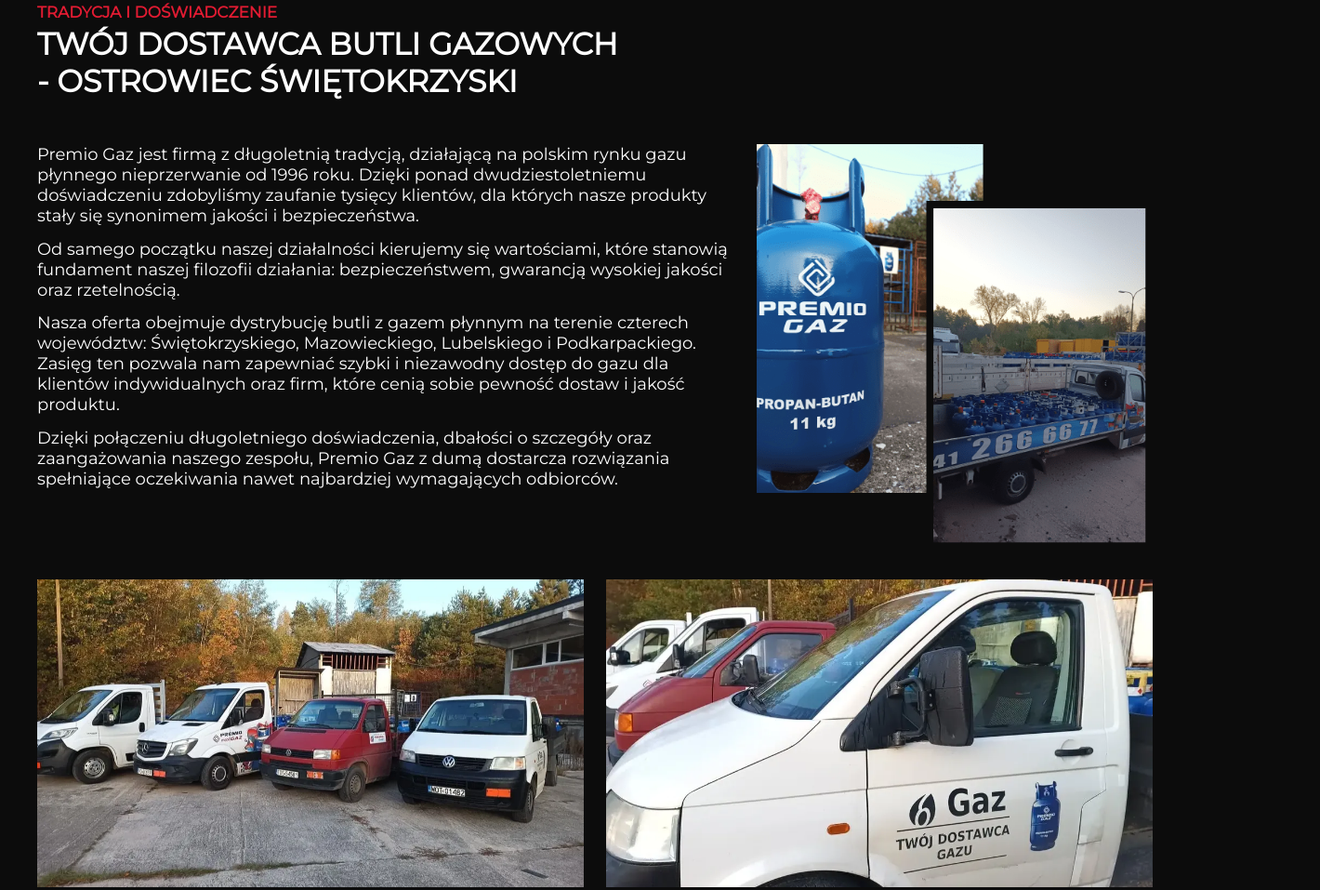
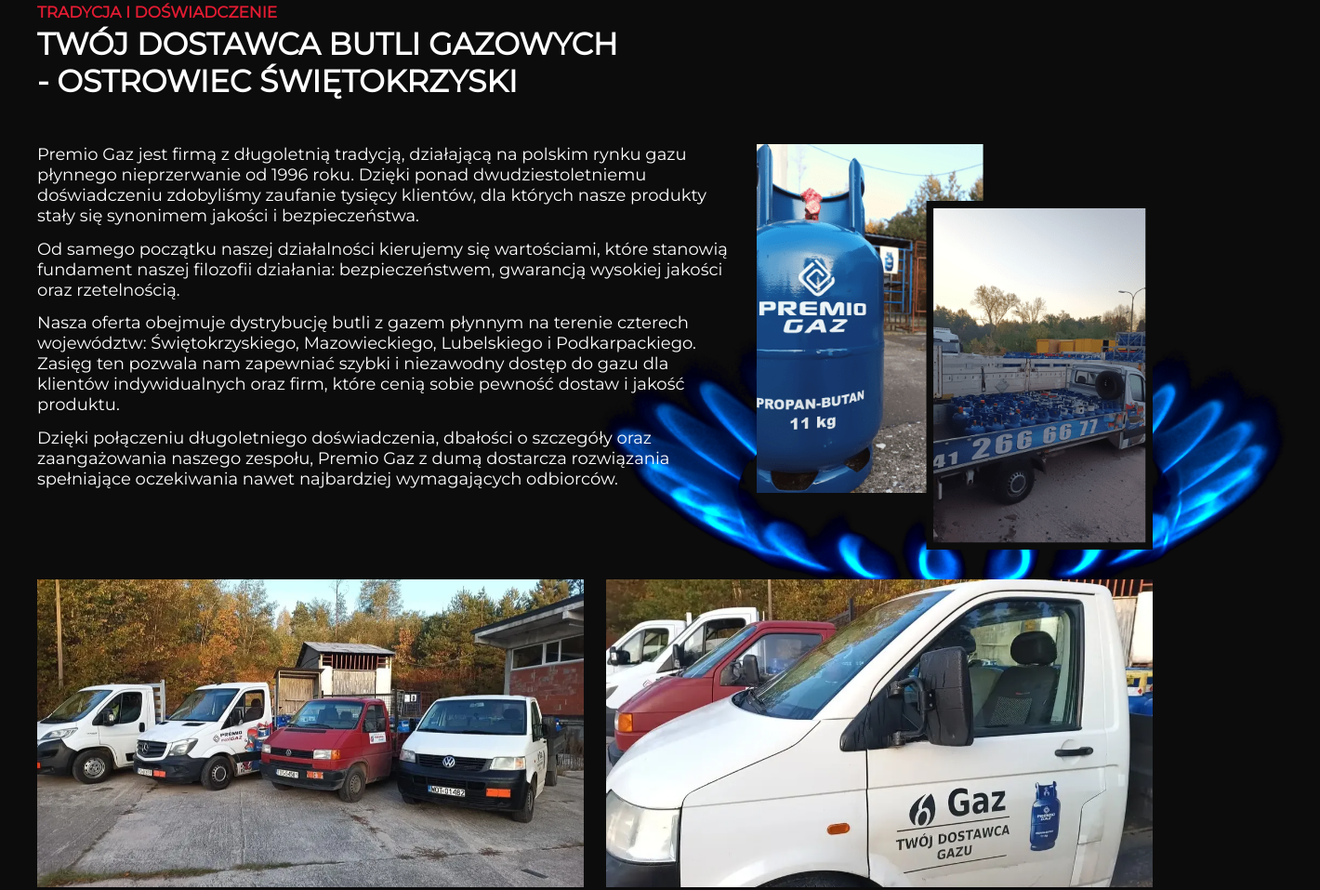
Before and after one commit to Kuba1507/PremioGaz, a website: page index.html in a window 1280 px wide. Shown: the part 705-1662 px from the top of the page at 93% size, 1420 px wide, since content can reach past the window. Drawn offline with nearby package versions, Linux system fonts and the light colour scheme.

Commit message:
added decor img

```diff
--- a/index.html
+++ b/index.html
@@ -228,6 +228,7 @@
                     <img src="dist/img/double-img-min.png"
                         alt="Dwa połączone ze sobą zdjęcia - butla z gazem sygnowana logo firmy PremioGaz oraz załadowany do pełna samochód dostawczy PremioGaz"
                         class="about-box__image">
+                    <img src="dist/img/plomien-gazowy-1.webp" alt="" class="about-box__decoration-img">
                 </div>
                 <div class="about-box-images">
                     <img src="dist/img/about-1.webp" alt="Flota samochodowa firmy PremioGaz"
--- a/src/sass/_main.scss
+++ b/src/sass/_main.scss
@@ -280,6 +280,7 @@
 	.about-us {
 		.wrapper {
 			.about-box {
+				position: relative;
 				display: flex;
 				flex-direction: column;
 				align-items: center;
@@ -295,6 +296,15 @@
 					margin-top: 2em;
 					width: 95%;
 					max-width: 450px;
+				}
+
+				&__decoration-img {
+					display: none;
+					position: absolute;
+					right: -180px;
+					bottom: -150px;
+					width: 800px;
+					z-index: -1;
 				}
 			}
 
--- a/src/sass/_media.scss
+++ b/src/sass/_media.scss
@@ -139,6 +139,10 @@
 						margin-top: 0;
 						padding-left: 1.5em;
 					}
+
+					&__decoration-img {
+						display: block;
+					}
 				}
 
 				.about-box-images {
```
Also changed, not shown: dist/css/style.min.css, dist/img/plomien-gazowy-1.webp (added), src/img/plomien-gazowy-1.webp (added).
